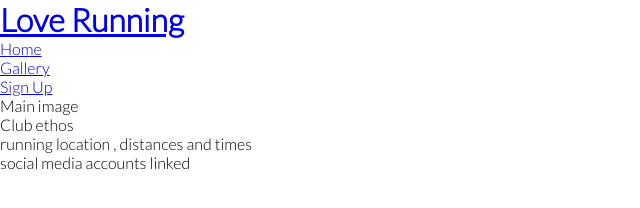
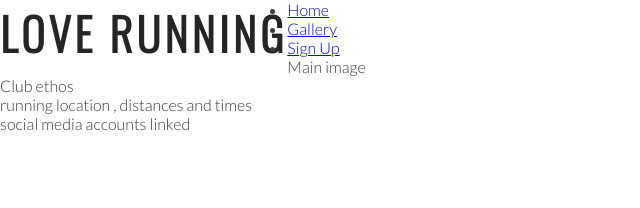
Before and after one commit to AlrxDaley/LoveRunning, a plain HTML site: page index.html in a window 1280 px wide. Shown: the whole page, without its empty margins (0-640 px from the left). Drawn offline with nearby package versions, Linux system fonts and the light colour scheme.

Commit message:
Add stryle for headings and logo

```diff
--- a/assets/css/style.css
+++ b/assets/css/style.css
@@ -10,5 +10,19 @@
 body{
     font-family: lato, sans-serif;
     font-weight: 300;
+    color: #3a3a3a;
+}
 
+/* heading and logo */
+
+h1 , h1 {
+    font-family: oswald, sans-serif;
+    text-transform: uppercase;
+    letter-spacing: 4px;
+    color: #252525;
 }
+
+#logo{
+    float: left;
+    font-size: 280%;
+}
--- a/index.html
+++ b/index.html
@@ -15,7 +15,7 @@
 <body>
     <header>
         <a href="index.html">
-            <h1>Love Running</h1>
+            <h1 id="logo">Love Running</h1>
         </a>
         <nav>
             <ul>
```
